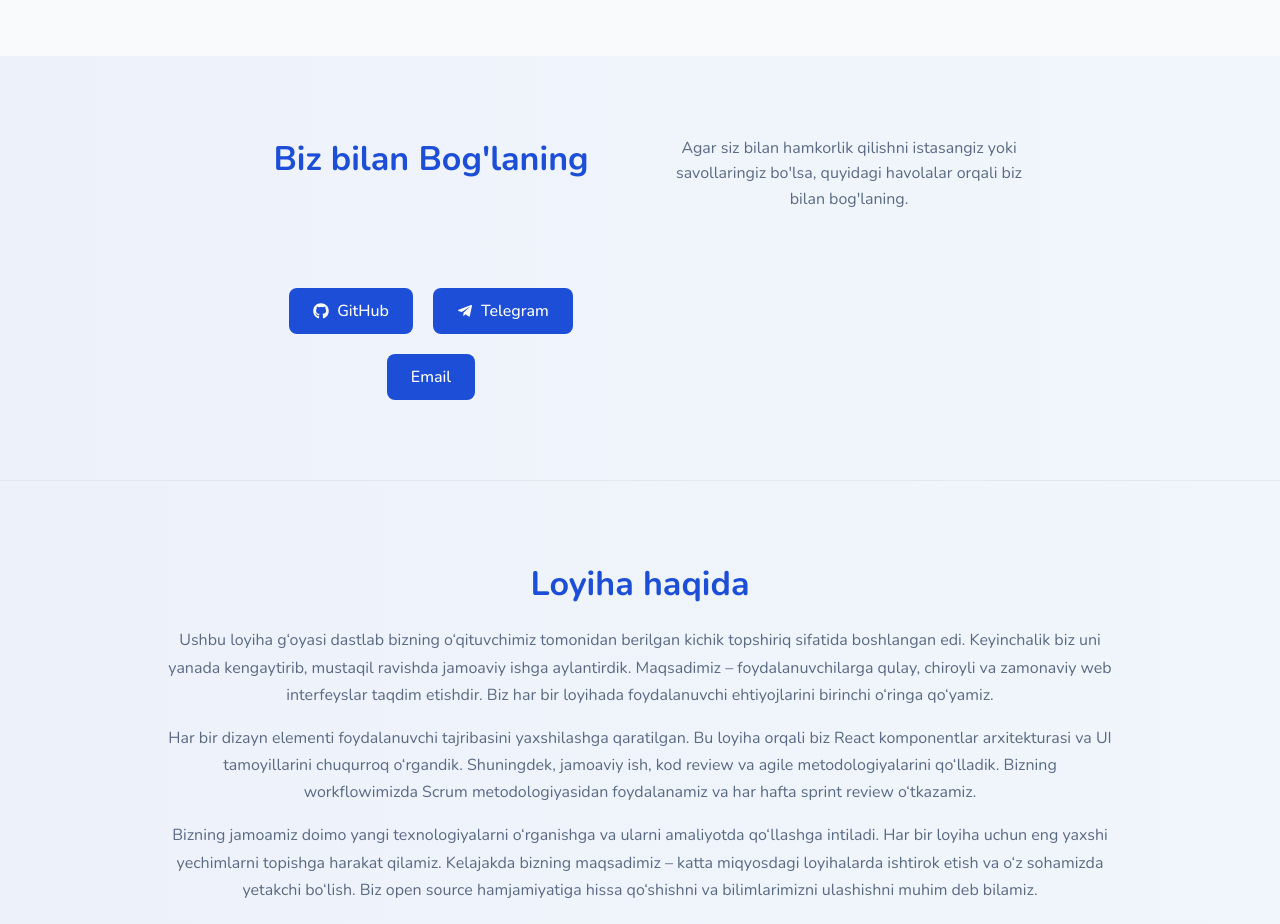
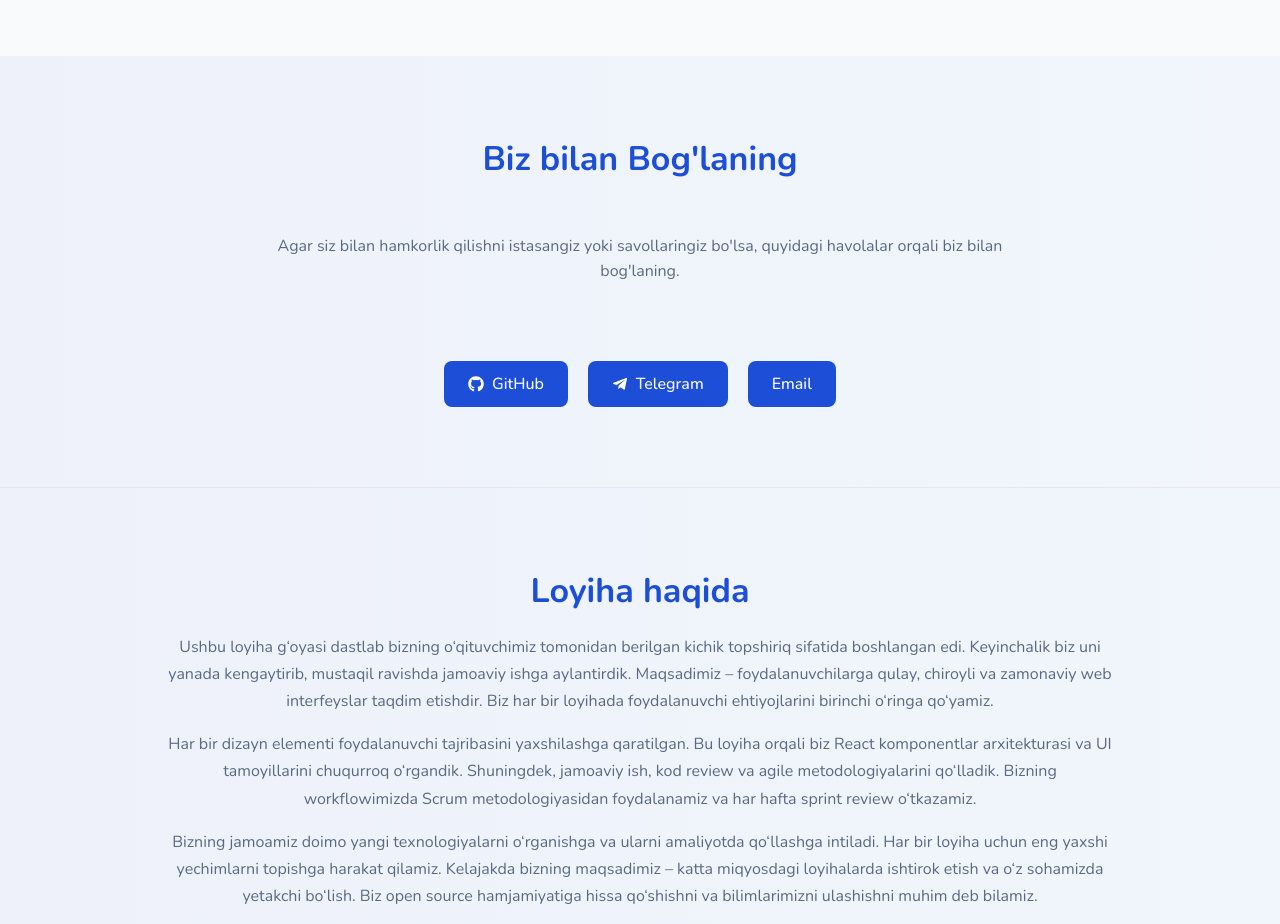
Before and after one commit to Jonizz14/SergeliTumanIxtisoslashganMaktab, a React (Vite) app: page /ourcommand in a window 1280 px wide. Shown: the part 6360-7284 px from the top of the page. Built offline with nearby package versions, Linux system fonts and the light colour scheme; a web font is replaced by a local one.

Commit message:
Contact.jsx style changes

```diff
--- a/src/pages/Contact/contact.css
+++ b/src/pages/Contact/contact.css
@@ -61,10 +61,24 @@
 }
 
 .contact-container {
-    display: grid;
-    grid-template-columns: repeat(auto-fit, minmax(330px, 1fr));
+    display: flex;
+    flex-direction: column;
     gap: 36px;
-    align-items: flex-start;
+}
+
+.contact-top {
+    display: flex;
+    gap: 36px;
+    flex-wrap: wrap;
+}
+
+.contact-info {
+    flex: 1 1 300px;
+    padding: 20px;
+}
+
+.contact-form {
+    flex: 1 1 300px;
 }
 
 .contact-info {
@@ -146,7 +160,7 @@
 
 .contact-map iframe {
     width: 100%;
-    height: 260px;
+    height: 400px;
     border: none;
     border-radius: 14px;
     box-shadow: 0 4px 12px rgba(0, 0, 0, 0.06);
--- a/src/pages/Contact/contact.jsx
+++ b/src/pages/Contact/contact.jsx
@@ -31,6 +31,7 @@ const Contact = () => {
             <div data-aos="fade-up" className="contact-page">
 
                 <div data-aos="fade-up" className="contact-container">
+                    <div className="contact-top">
                         <div className="contact-info">
                             <p>
                                 <strong>Telefon:</strong> <br /> +998 98 989 99 99
@@ -85,12 +86,13 @@ const Contact = () => {
 
                             <button type="submit">Yuborish</button>
                         </form>
+                    </div>
 
                     <div data-aos="fade-up" className="contact-map">
                         <iframe
                             src="https://www.google.com/maps/embed?pb=!1m18!1m12!1m3!1d551.5804135650701!2d69.2218422139766!3d41.210502803385936!2m3!1f0!2f0!3f0!3m2!1i1024!2i768!4f13.1!3m3!1m2!1s0x38ae61c403191f6d%3A0xc8199e959d144b2e!2sSergeli%20ixtisoslashtirilgan%20maktab!5e0!3m2!1sru!2s!4v1758799393697!5m2!1sru!2s"
                             width="100%"
-                            height="250"
+                            height="400"
                             style={{ border: 0 }}
                             allowFullScreen=""
                             loading="lazy"
```
Lines whose indentation alone changed are shown as unchanged.
